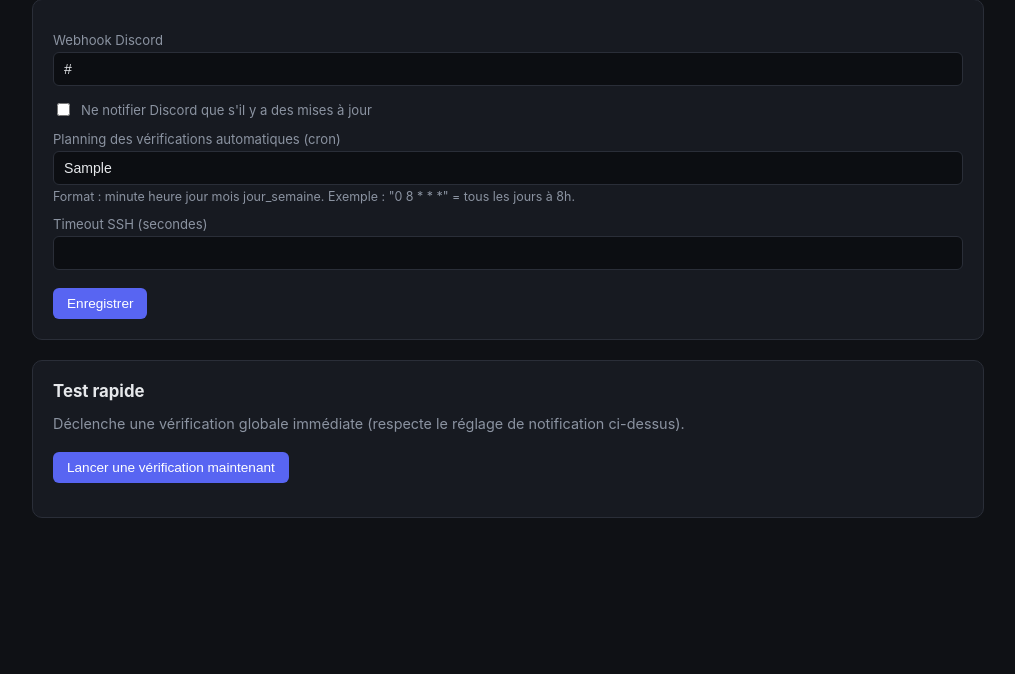
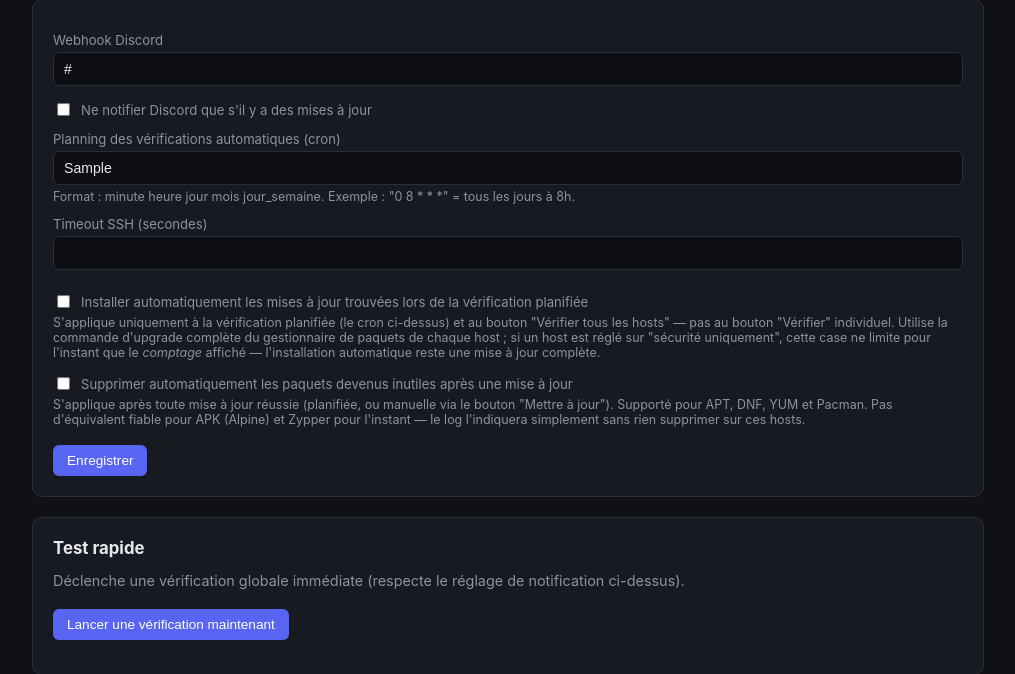
Before and after one commit to b2akxhct/Update-Monitor, a Flask app: template templates/settings.html in a window 1280 px wide. Shown: the part 169-843 px from the top of the page, without its empty margins (132-1147 px from the left). Before the commit the page ends 687 px from the top, so only its background shows below. Run offline with Flask 3, Linux system fonts and the light colour scheme; the template is opened without the code that fills it: most values are stand-ins (such as "Sample title", 1, 10 or a date in 2020); parts of the project's set-up code (start-up, migrations or seed data) failed here and were passed over.

Commit message:
Bug Fix and fonctionnality upgrade

```diff
--- a/app.py
+++ b/app.py
@@ -69,13 +69,16 @@ PACKAGE_MANAGERS = {
         "label": "APT (Debian / Ubuntu)",
         "check_cmd": lambda root: (
             f"{_sudo(root)}apt-get update -qq && "
-            "apt list --upgradable 2>/dev/null | grep -v '^Listing'"
+            "apt list --upgradable 2>/dev/null | grep -v '^Listing' || true"
         ),
         "upgrade_cmd": lambda root: (
             f"{_sudo(root)}apt-get update -qq && "
             f"{_sudo(root)}DEBIAN_FRONTEND=noninteractive apt-get "
             '-o Dpkg::Options::="--force-confdef" -o Dpkg::Options::="--force-confold" '
-            "-y upgrade"
+            "-y full-upgrade"
+        ),
+        "autoremove_cmd": lambda root: (
+            f"{_sudo(root)}DEBIAN_FRONTEND=noninteractive apt-get -y autoremove"
         ),
         "success_exit_codes": {0},
         "parse": _parse_lines_nonempty,
@@ -88,6 +91,8 @@ PACKAGE_MANAGERS = {
         "upgrade_cmd": lambda root: (
             f"{_sudo(root)}apk update -q && {_sudo(root)}apk upgrade --no-cache"
         ),
+        # apk n'a pas d'équivalent fiable à "autoremove" pour l'instant
+        "autoremove_cmd": None,
         "success_exit_codes": {0},
         "parse": _parse_lines_nonempty,
     },
@@ -95,6 +100,7 @@ PACKAGE_MANAGERS = {
         "label": "DNF (Fedora / RHEL 8+ / CentOS Stream)",
         "check_cmd": lambda root: f"{_sudo(root)}dnf check-update -q",
         "upgrade_cmd": lambda root: f"{_sudo(root)}dnf -y upgrade",
+        "autoremove_cmd": lambda root: f"{_sudo(root)}dnf -y autoremove",
         # dnf check-update renvoie 100 (pas 0) quand des mises à jour existent
         "success_exit_codes": {0, 100},
         "parse": _parse_dnf_yum,
@@ -103,6 +109,7 @@ PACKAGE_MANAGERS = {
         "label": "YUM (RHEL / CentOS 7)",
         "check_cmd": lambda root: f"{_sudo(root)}yum check-update -q",
         "upgrade_cmd": lambda root: f"{_sudo(root)}yum -y update",
+        "autoremove_cmd": lambda root: f"{_sudo(root)}yum -y autoremove",
         "success_exit_codes": {0, 100},
         "parse": _parse_dnf_yum,
     },
@@ -112,6 +119,12 @@ PACKAGE_MANAGERS = {
             f"{_sudo(root)}pacman -Sy --noconfirm >/dev/null 2>&1; pacman -Qu 2>/dev/null"
         ),
         "upgrade_cmd": lambda root: f"{_sudo(root)}pacman -Syu --noconfirm",
+        "autoremove_cmd": lambda root: (
+            f"{_sudo(root)}bash -c "
+            "'pkgs=$(pacman -Qtdq 2>/dev/null); "
+            'if [ -n "$pkgs" ]; then pacman -Rns --noconfirm $pkgs; '
+            "else echo \"Aucun paquet orphelin à supprimer\"; fi'"
+        ),
         # pacman -Qu renvoie 1 quand il n'y a rien à mettre à jour (pas une erreur)
         "success_exit_codes": {0, 1},
         "parse": _parse_pacman,
@@ -123,6 +136,8 @@ PACKAGE_MANAGERS = {
             "zypper --non-interactive list-updates"
         ),
         "upgrade_cmd": lambda root: f"{_sudo(root)}zypper --non-interactive update",
+        # Pas d'équivalent autoremove fiable implémenté pour zypper pour l'instant
+        "autoremove_cmd": None,
         "success_exit_codes": {0, 100, 101, 102, 103},
         "parse": _parse_zypper,
     },
@@ -136,6 +151,8 @@ DEFAULT_SETTINGS = {
     "notify_only_if_updates": 1,
     "schedule_cron": "0 8 * * *",
     "ssh_timeout": 15,
+    "auto_upgrade": 0,
+    "auto_autoremove": 0,
 }
 
 
@@ -200,14 +217,22 @@ def init_db():
                 discord_webhook_url TEXT,
                 notify_only_if_updates INTEGER NOT NULL DEFAULT 1,
                 schedule_cron TEXT NOT NULL DEFAULT '0 8 * * *',
-                ssh_timeout INTEGER NOT NULL DEFAULT 15
+                ssh_timeout INTEGER NOT NULL DEFAULT 15,
+                auto_upgrade INTEGER NOT NULL DEFAULT 0,
+                auto_autoremove INTEGER NOT NULL DEFAULT 0
             )
         """)
+        # Migration pour les bases créées avant l'ajout de ces réglages
+        for col_def in ("auto_upgrade INTEGER NOT NULL DEFAULT 0", "auto_autoremove INTEGER NOT NULL DEFAULT 0"):
+            try:
+                conn.execute(f"ALTER TABLE settings ADD COLUMN {col_def}")
+            except sqlite3.OperationalError:
+                pass  # colonne déjà présente
         existing = conn.execute("SELECT id FROM settings WHERE id = 1").fetchone()
         if not existing:
             conn.execute("""
-                INSERT INTO settings (id, discord_webhook_url, notify_only_if_updates, schedule_cron, ssh_timeout)
-                VALUES (1, :discord_webhook_url, :notify_only_if_updates, :schedule_cron, :ssh_timeout)
+                INSERT INTO settings (id, discord_webhook_url, notify_only_if_updates, schedule_cron, ssh_timeout, auto_upgrade, auto_autoremove)
+                VALUES (1, :discord_webhook_url, :notify_only_if_updates, :schedule_cron, :ssh_timeout, :auto_upgrade, :auto_autoremove)
             """, DEFAULT_SETTINGS)
         conn.commit()
 
@@ -225,13 +250,17 @@ def update_settings(data):
                 discord_webhook_url = ?,
                 notify_only_if_updates = ?,
                 schedule_cron = ?,
-                ssh_timeout = ?
+                ssh_timeout = ?,
+                auto_upgrade = ?,
+                auto_autoremove = ?
             WHERE id = 1
         """, (
             data["discord_webhook_url"],
             1 if data.get("notify_only_if_updates") else 0,
             data["schedule_cron"],
             int(data["ssh_timeout"]),
+            1 if data.get("auto_upgrade") else 0,
+            1 if data.get("auto_autoremove") else 0,
         ))
         conn.commit()
 
@@ -316,6 +345,53 @@ def upgrade_host(host_row, ssh_timeout):
         client.close()
 
 
+def run_autoremove(host_row, ssh_timeout):
+    """Supprime les paquets qui ne sont plus nécessaires (orphelins/dépendances
+    inutiles). Retourne un statut 'ok' avec un message explicite si le
+    gestionnaire de paquets du host n'a pas d'équivalent supporté."""
+    pm = PACKAGE_MANAGERS.get(host_row["package_manager"] or DEFAULT_PACKAGE_MANAGER, PACKAGE_MANAGERS[DEFAULT_PACKAGE_MANAGER])
+    cmd_builder = pm.get("autoremove_cmd")
+    if not cmd_builder:
+        return {"status": "ok", "output": f"(pas de nettoyage automatique supporté pour {pm['label']})"}
+
+    is_root = host_row["user"] == "root"
+    try:
+        client = _ssh_connect(host_row, ssh_timeout)
+    except Exception as e:
+        return {"status": "error", "output": str(e)}
+
+    try:
+        timeout = max(ssh_timeout * 10, 180)
+        cmd = cmd_builder(is_root)
+        stdin, stdout, stderr = client.exec_command(cmd, timeout=timeout)
+        out = stdout.read().decode("utf-8", errors="replace")
+        err = stderr.read().decode("utf-8", errors="replace")
+        exit_code = stdout.channel.recv_exit_status()
+
+        combined = out + ("\n--- stderr ---\n" + err if err.strip() else "")
+        status = "ok" if exit_code == 0 else "error"
+        return {"status": status, "output": combined.strip()}
+    except Exception as e:
+        return {"status": "error", "output": str(e)}
+    finally:
+        client.close()
+
+
+def _maybe_autoremove(host_row, ssh_timeout, upgrade_result, auto_autoremove_enabled):
+    """Si activé, lance le nettoyage après une mise à jour réussie et
+    fusionne le résultat dans upgrade_result. Ne modifie rien si la
+    mise à jour elle-même a échoué."""
+    if not auto_autoremove_enabled or upgrade_result["status"] != "ok":
+        return upgrade_result
+
+    ar = run_autoremove(host_row, ssh_timeout)
+    header = "\n\n--- Suppression des paquets inutiles ---\n"
+    upgrade_result["output"] = (upgrade_result.get("output") or "") + header + ar["output"]
+    if ar["status"] == "error":
+        upgrade_result["output"] += "\n[Le nettoyage a échoué, la mise à jour elle-même a réussi]"
+    return upgrade_result
+
+
 def record_check(host_id, result):
     with db_lock, get_db() as conn:
         conn.execute("""
@@ -372,31 +448,63 @@ def send_discord_notification(webhook_url, summary_lines):
 # Cycle de vérification complet (utilisé par le scheduler et "Vérifier tout")
 # ---------------------------------------------------------------------------
 
+def _process_host_for_scheduled_check(host, settings):
+    """Vérifie un host et, si l'auto-upgrade est activée et des mises à
+    jour sont trouvées, les installe (+ nettoyage si activé). Met à jour
+    l'historique en base et retourne une ligne de résumé pour Discord."""
+    ssh_timeout = settings["ssh_timeout"]
+    auto_upgrade = bool(settings.get("auto_upgrade"))
+    auto_autoremove = bool(settings.get("auto_autoremove"))
+
+    result = check_host(host, ssh_timeout)
+    record_check(host["id"], result)
+
+    if result["status"] == "error":
+        return f"⚠️ **{host['name']}** : erreur ({result['error_message']})"
+
+    if result["update_count"] == 0:
+        return f"✅ **{host['name']}** : à jour"
+
+    if not auto_upgrade:
+        return f"🔶 **{host['name']}** : {result['update_count']} mise(s) à jour"
+
+    # Auto-upgrade activée et des mises à jour sont disponibles
+    started_at = datetime.now(timezone.utc).isoformat()
+    up_result = upgrade_host(host, ssh_timeout)
+    up_result = _maybe_autoremove(host, ssh_timeout, up_result, auto_autoremove)
+    record_upgrade(host["id"], started_at, up_result)
+
+    # Re-vérifie après coup pour le compteur final envoyé sur Discord
+    final = check_host(host, ssh_timeout)
+    record_check(host["id"], final)
+
+    if up_result["status"] == "error":
+        return f"⚠️ **{host['name']}** : échec de la mise à jour automatique"
+    if final["status"] == "ok" and final["update_count"] == 0:
+        return f"✅ **{host['name']}** : mis à jour automatiquement ({result['update_count']} paquet(s))"
+    if final["status"] == "ok":
+        return f"🔶 **{host['name']}** : mise à jour partielle, {final['update_count']} restante(s)"
+    return f"⚠️ **{host['name']}** : mise à jour effectuée mais vérification finale en erreur"
+
+
 def run_full_check(notify=True):
     settings = get_settings()
-    ssh_timeout = settings["ssh_timeout"]
 
     with get_db() as conn:
         hosts = conn.execute("SELECT * FROM hosts").fetchall()
 
     summary_lines = [f"**Rapport de mises à jour — {datetime.now().strftime('%d/%m/%Y %H:%M')}**"]
-    any_updates = False
+    any_flagged = False  # updates trouvées, installées, ou erreur
 
     for host in hosts:
-        result = check_host(host, ssh_timeout)
-        record_check(host["id"], result)
-
-        if result["status"] == "error":
-            summary_lines.append(f"⚠️ **{host['name']}** : erreur ({result['error_message']})")
-        elif result["update_count"] > 0:
-            any_updates = True
-            summary_lines.append(f"🔶 **{host['name']}** : {result['update_count']} mise(s) à jour")
-        else:
-            summary_lines.append(f"✅ **{host['name']}** : à jour")
+        line = _process_host_for_scheduled_check(host, settings)
+        summary_lines.append(line)
+        if not line.startswith("✅"):
+            any_flagged = True
 
     if notify:
         webhook_url = settings["discord_webhook_url"]
-        if webhook_url and (any_updates or not settings["notify_only_if_updates"]):
+        if webhook_url and (any_flagged or not settings["notify_only_if_updates"]):
             send_discord_notification(webhook_url, summary_lines)
 
     return summary_lines
@@ -472,6 +580,7 @@ def api_upgrade_one(host_id):
 
     started_at = datetime.now(timezone.utc).isoformat()
     result = upgrade_host(host, settings["ssh_timeout"])
+    result = _maybe_autoremove(host, settings["ssh_timeout"], result, bool(settings.get("auto_autoremove")))
     record_upgrade(host_id, started_at, result)
 
     # Re-vérifie immédiatement après l'upgrade pour rafraîchir le compteur
@@ -483,7 +592,7 @@ def api_upgrade_one(host_id):
 
 @app.route("/api/upgrade-stream/<int:host_id>", methods=["POST"])
 def api_upgrade_stream(host_id):
-    """Lance la mise à jour et streame la sortie SSH en direct (console live)."""
+    """Lance la mise à jour (+ nettoyage si activé) et streame la sortie SSH en direct."""
     settings = get_settings()
     with get_db() as conn:
         host = conn.execute("SELECT * FROM hosts WHERE id = ?", (host_id,)).fetchone()
@@ -491,14 +600,50 @@ def api_upgrade_stream(host_id):
         return Response("[ERREUR] host introuvable\n[DONE] status=error\n", mimetype="text/plain"), 404
 
     ssh_timeout = settings["ssh_timeout"]
+    auto_autoremove = bool(settings.get("auto_autoremove"))
     pm = PACKAGE_MANAGERS.get(host["package_manager"] or DEFAULT_PACKAGE_MANAGER, PACKAGE_MANAGERS[DEFAULT_PACKAGE_MANAGER])
     is_root = host["user"] == "root"
     max_duration = max(ssh_timeout * 40, 1800)  # garde-fou : 30 min par défaut
 
+    def stream_command(client, cmd, result_holder):
+        """Exécute cmd sur une session SSH dédiée, streame la sortie en
+        direct, et remplit result_holder avec exit_code/output à la fin."""
+        output_chunks = []
+        transport = client.get_transport()
+        channel = transport.open_session()
+        channel.set_combine_stderr(True)
+        channel.exec_command(cmd)
+        channel.settimeout(1.0)
+
+        start_time = time.monotonic()
+        while True:
+            if channel.recv_ready():
+                data = channel.recv(4096)
+                if data:
+                    text = data.decode("utf-8", errors="replace")
+                    output_chunks.append(text)
+                    yield text
+                continue
+            if channel.exit_status_ready():
+                break
+            if time.monotonic() - start_time > max_duration:
+                yield "\n[ERREUR] Délai maximum dépassé, arrêt du suivi (la commande continue peut-être côté serveur)\n"
+                break
+            time.sleep(0.2)
+
+        while channel.recv_ready():
+            data = channel.recv(4096)
+            text = data.decode("utf-8", errors="replace")
+            output_chunks.append(text)
+            yield text
+
+        result_holder["exit_code"] = channel.recv_exit_status() if channel.exit_status_ready() else -1
+        result_holder["output"] = "".join(output_chunks)
+
     def generate():
         started_at = datetime.now(timezone.utc).isoformat()
-        output_chunks = []
         status = "error"
+        full_output = ""
 
         yield f"$ Connexion SSH à {host['address']}:{host['port']}...\n"
         try:
@@ -513,45 +658,34 @@ def api_upgrade_stream(host_id):
         try:
             cmd = pm["upgrade_cmd"](is_root)
             yield f"$ {cmd}\n\n"
+            holder = {}
+            yield from stream_command(client, cmd, holder)
+            exit_code = holder.get("exit_code", -1)
+            full_output = holder.get("output", "")
+            status = "ok" if (exit_code in pm["success_exit_codes"] or exit_code == 0) else "error"
+            yield f"\n$ Terminé (code {exit_code})\n"
 
-            transport = client.get_transport()
-            channel = transport.open_session()
-            channel.set_combine_stderr(True)
-            channel.exec_command(cmd)
-            channel.settimeout(1.0)
+            if status == "ok" and auto_autoremove:
+                if pm.get("autoremove_cmd"):
+                    ar_cmd = pm["autoremove_cmd"](is_root)
+                    yield f"\n$ {ar_cmd}\n\n"
+                    ar_holder = {}
+                    yield from stream_command(client, ar_cmd, ar_holder)
+                    ar_exit = ar_holder.get("exit_code", -1)
+                    full_output += "\n\n--- Suppression des paquets inutiles ---\n" + ar_holder.get("output", "")
+                    yield f"\n$ Nettoyage terminé (code {ar_exit})\n"
+                    if ar_exit != 0:
+                        full_output += "\n[Le nettoyage a échoué, la mise à jour elle-même a réussi]"
+                else:
+                    note = f"(pas de nettoyage automatique supporté pour {pm['label']})"
+                    yield f"\n$ {note}\n"
+                    full_output += "\n\n" + note
 
-            start_time = time.monotonic()
-            while True:
-                if channel.recv_ready():
-                    data = channel.recv(4096)
-                    if data:
-                        text = data.decode("utf-8", errors="replace")
-                        output_chunks.append(text)
-                        yield text
-                    continue
-                if channel.exit_status_ready():
-                    break
-                if time.monotonic() - start_time > max_duration:
-                    yield "\n[ERREUR] Délai maximum dépassé, arrêt du suivi (la commande continue peut-être côté serveur)\n"
-                    break
-                time.sleep(0.2)
-
-            # Vide le buffer restant
-            while channel.recv_ready():
-                data = channel.recv(4096)
-                text = data.decode("utf-8", errors="replace")
-                output_chunks.append(text)
-                yield text
-
-            exit_code = channel.recv_exit_status() if channel.exit_status_ready() else -1
-            status = "ok" if (exit_code in pm["success_exit_codes"] or exit_code == 0) else "error"
-            record_upgrade(host_id, started_at, {"status": status, "output": "".join(output_chunks)})
-
-            yield f"\n$ Terminé (code {exit_code})\n"
+            record_upgrade(host_id, started_at, {"status": status, "output": full_output})
         except Exception as e:
             err_msg = f"\n[ERREUR] {e}\n"
             yield err_msg
-            record_upgrade(host_id, started_at, {"status": "error", "output": "".join(output_chunks) + err_msg})
+            record_upgrade(host_id, started_at, {"status": "error", "output": full_output + err_msg})
             status = "error"
         finally:
             client.close()
@@ -668,6 +802,8 @@ def settings_save():
         "notify_only_if_updates": request.form.get("notify_only_if_updates") == "on",
         "schedule_cron": request.form.get("schedule_cron", "0 8 * * *").strip(),
         "ssh_timeout": request.form.get("ssh_timeout", 15),
+        "auto_upgrade": request.form.get("auto_upgrade") == "on",
+        "auto_autoremove": request.form.get("auto_autoremove") == "on",
     })
     start_scheduler()  # reprogramme immédiatement avec le nouveau planning
     return redirect(url_for("settings_page"))
--- a/templates/settings.html
+++ b/templates/settings.html
@@ -24,6 +24,29 @@
       <label>Timeout SSH (secondes)</label>
       <input type="number" name="ssh_timeout" value="{{ settings.ssh_timeout }}">
 
+      <div class="checkbox-row" style="margin-top:22px;">
+        <input type="checkbox" name="auto_upgrade" id="auto_upgrade"
+               {% if settings.auto_upgrade %}checked{% endif %}>
+        <label for="auto_upgrade" style="margin:0;">Installer automatiquement les mises à jour trouvées lors de la vérification planifiée</label>
+      </div>
+      <div class="hint">
+        S'applique uniquement à la vérification planifiée (le cron ci-dessus) et au bouton "Vérifier tous les hosts" —
+        pas au bouton "Vérifier" individuel. Utilise la commande d'upgrade complète du gestionnaire de paquets de
+        chaque host ; si un host est réglé sur "sécurité uniquement", cette case ne limite pour l'instant que le
+        <em>comptage</em> affiché — l'installation automatique reste une mise à jour complète.
+      </div>
+
+      <div class="checkbox-row">
+        <input type="checkbox" name="auto_autoremove" id="auto_autoremove"
+               {% if settings.auto_autoremove %}checked{% endif %}>
+        <label for="auto_autoremove" style="margin:0;">Supprimer automatiquement les paquets devenus inutiles après une mise à jour</label>
+      </div>
+      <div class="hint">
+        S'applique après toute mise à jour réussie (planifiée, ou manuelle via le bouton "Mettre à jour").
+        Supporté pour APT, DNF, YUM et Pacman. Pas d'équivalent fiable pour APK (Alpine) et Zypper pour l'instant —
+        le log l'indiquera simplement sans rien supprimer sur ces hosts.
+      </div>
+
       <div class="actions">
         <button type="submit">Enregistrer</button>
       </div>
@@ -32,7 +55,12 @@
 
   <div class="card">
     <h2>Test rapide</h2>
-    <div class="sub">Déclenche une vérification globale immédiate (respecte le réglage de notification ci-dessus).</div>
+    <div class="sub">
+      Déclenche une vérification globale immédiate (respecte le réglage de notification ci-dessus).
+      {% if settings.auto_upgrade %}
+      <strong style="color:var(--warn);">Attention : "Installer automatiquement..." est activé — ce test installera réellement les mises à jour disponibles.</strong>
+      {% endif %}
+    </div>
     <button onclick="runNow()">Lancer une vérification maintenant</button>
     <pre id="result" style="margin-top:14px; white-space:pre-wrap; font-size:0.8rem; color:var(--muted);"></pre>
   </div>
```
Also changed, not shown: README.md.
